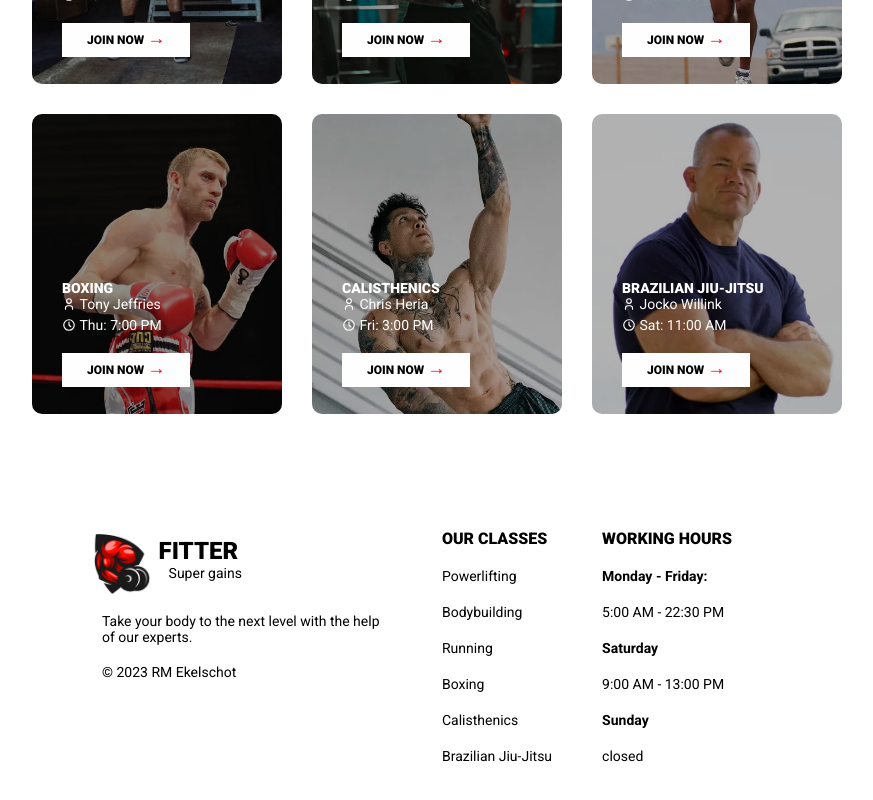
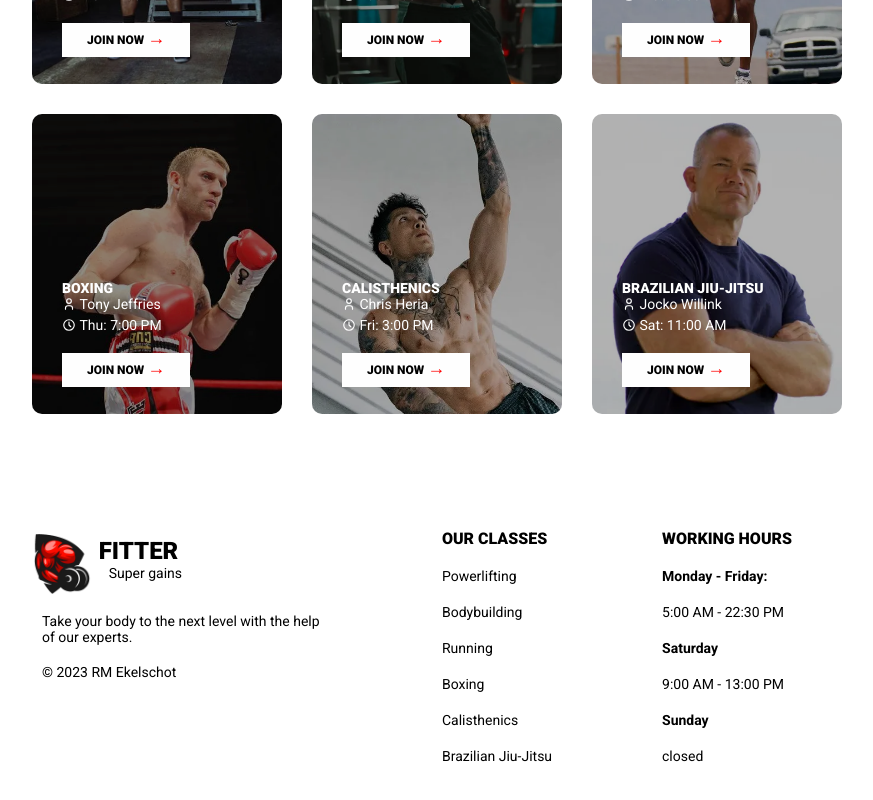
Before and after one commit to rmekelschot/fitness-website, a React (Create React App) app: page /#/classes in a window 1280 px wide. Shown: the part 931-1731 px from the top of the page, without its empty margins (203-1076 px from the left). Built offline with nearby package versions, Linux system fonts and the light colour scheme.

Commit message:
container fix

```diff
--- a/src/components/Footer.jsx
+++ b/src/components/Footer.jsx
@@ -4,7 +4,7 @@ import logo from "../media/logo-red.png";
 const Footer = () => {
   return (
     <>
-      <footer className="flex" style={{ justifyContent: "center" }}>
+      <footer className="flex justify-content">
         <div
           className="footer-content"
           style={{ width: "350px", paddingRight: "50px" }}
--- a/src/css/App.css
+++ b/src/css/App.css
@@ -163,7 +163,7 @@ nav a:hover {
 }
 
 footer {
-  padding: 100px 0px;
+  padding: 100px 15px;
 }
 
 .footer-content .footer-item {
--- a/src/pages/Classes.jsx
+++ b/src/pages/Classes.jsx
@@ -172,9 +172,9 @@ const Classes = () => {
             );
           })}
         </div>
+      <Footer />
       </div>
       </div>
-      <Footer />
     </>
   );
 };
--- a/src/pages/Home.jsx
+++ b/src/pages/Home.jsx
@@ -130,9 +130,9 @@ const Home = () => {
           <h1 style={{fontSize: '32px'}}>Discover the strength and beauty that the body is capable of</h1>
           </div>
         </div>
+      <Footer />
       </div>
       </div>
-      <Footer />
     </>
   );
 };
```
